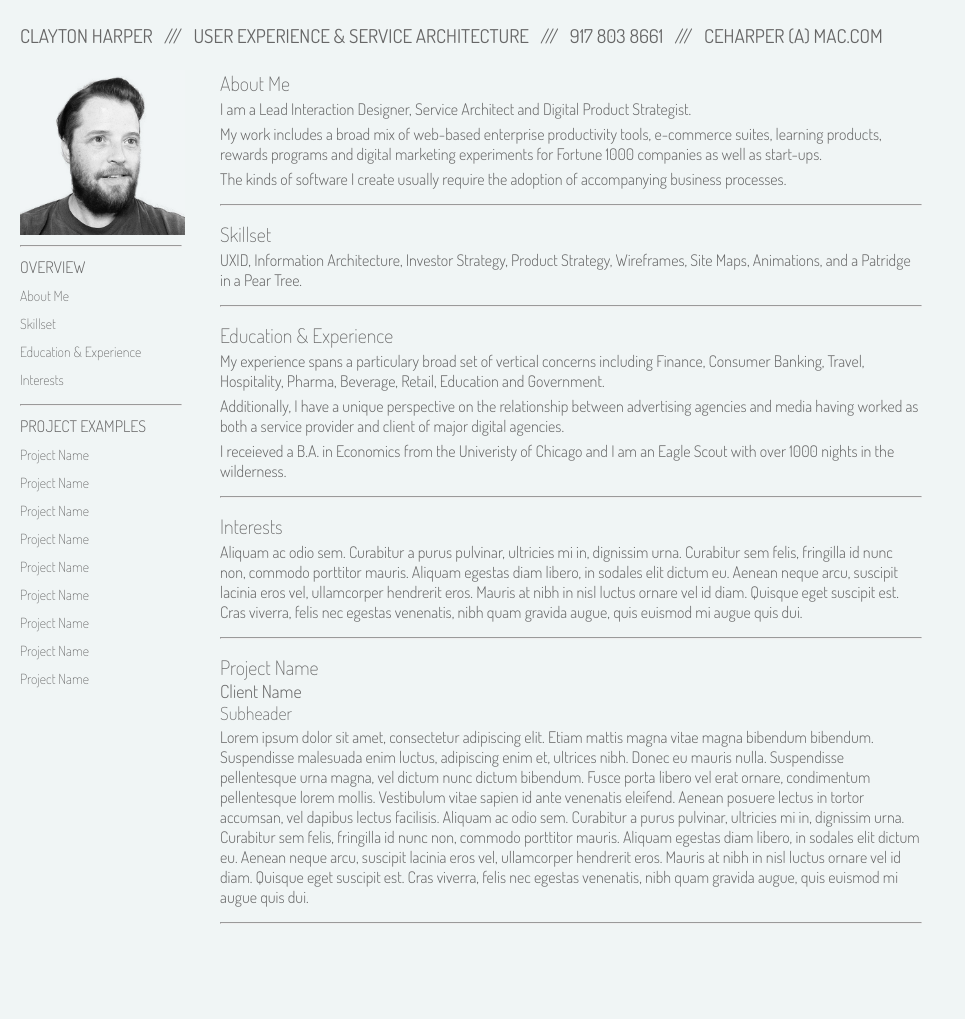
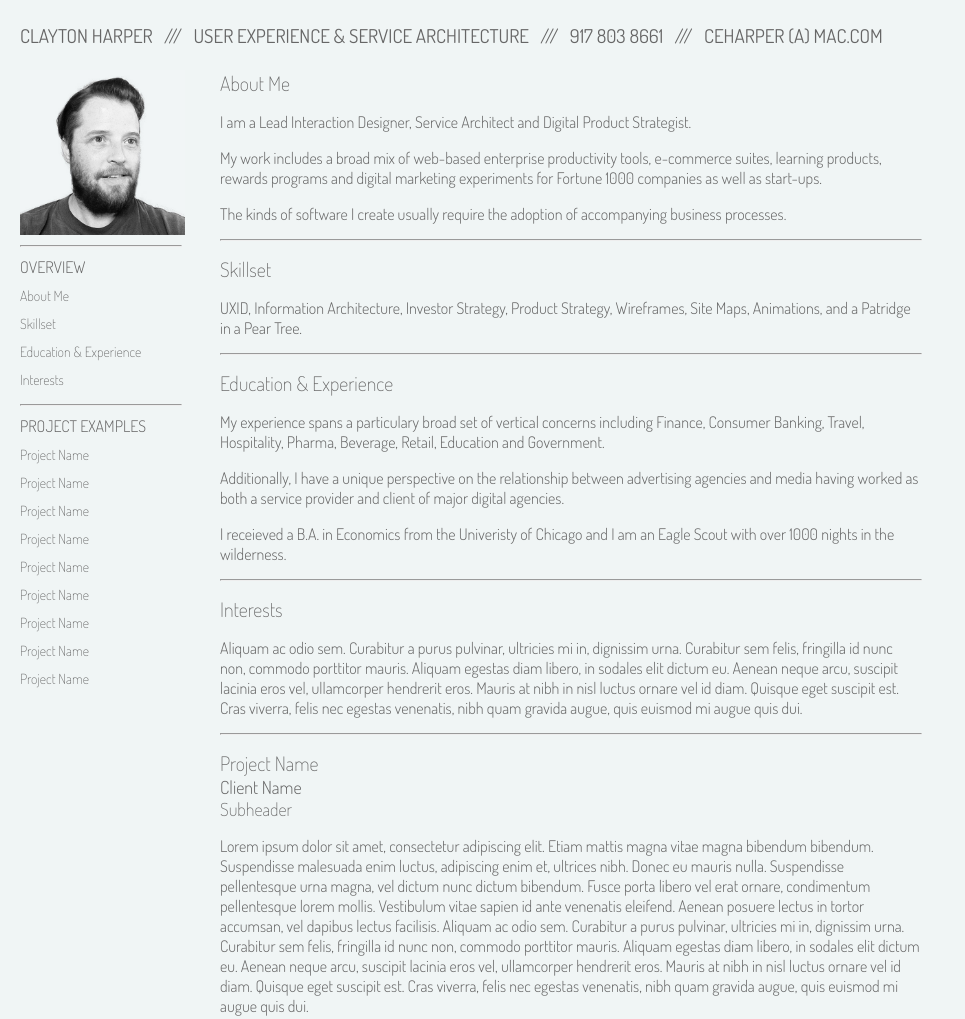
Before and after one commit to therealclay/therealclay.github.io, a plain HTML site: page index.html in a window 1280 px wide. Shown: the top 1019 px of the page, without its empty margins (0-965 px from the left). Before the commit the page ends 939 px from the top, so only its background shows below. Drawn offline with Linux system fonts and the light colour scheme.

```diff
--- a/index.html
+++ b/index.html
@@ -139,8 +139,8 @@
         font-size: 16px;
         line-height: 20px;
         padding: 0px 0px;
-        margin-top: 3px;
-        margin-bottom: 5px;
+        margin-top: 3 px;
+        margin-bottom: 7px;
         color: #666;
     }
 
```
